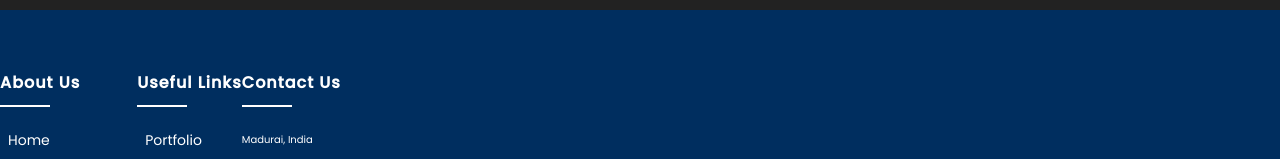
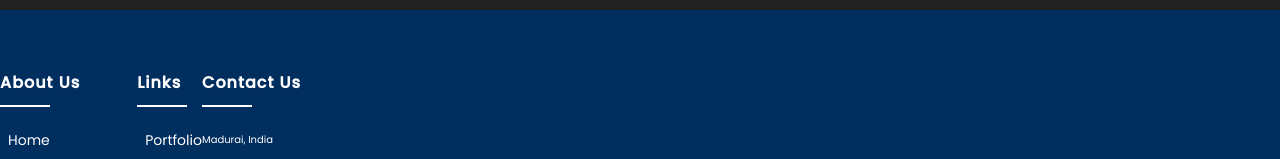
Before and after one commit to CookiestechMadurai/planora, a website: page index.html in a window 1280 px wide. Shown: the part 4109-4268 px from the top of the page. Drawn offline with nearby package versions, Linux system fonts and the light colour scheme; some icons are missing.

Commit message:
Update index.html

```diff
--- a/index.html
+++ b/index.html
@@ -253,7 +253,7 @@
 
         <!-- Useful Links Section (Centered) -->
         <div class="col-lg-3 col-md-6 footer-links offset-lg-3">
-          <h4>Useful Links</h4>
+          <h4>Links</h4>
           <ul>
             <li><i class="ion-ios-arrow-forward"></i> <a href="#portfolio">Portfolio</a></li>
             <li><i class="ion-ios-arrow-forward"></i> <a href="#team">Team</a></li>
```
